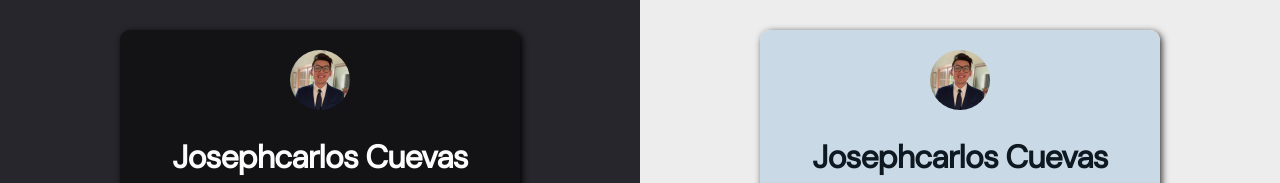
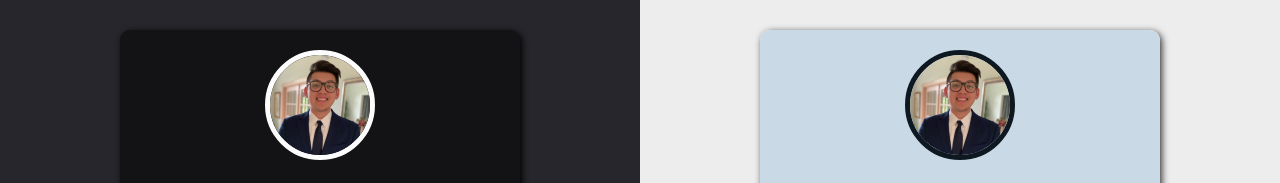
Before and after one commit to josephcbcuevas/business-cards, a React app: page / in a window 1280 px wide. Shown: the top 183 px of the page. Built offline with nearby package versions, Linux system fonts and the light colour scheme.

Commit message:
headshot border

```diff
--- a/public/style.css
+++ b/public/style.css
@@ -88,7 +88,8 @@ body{
 }
 
 .headshot{
-    width:60px;
-    height:60px;
+    width:100px;
+    height:100px;
     border-radius: 50%;
+    border: 5px solid;
 }
```
